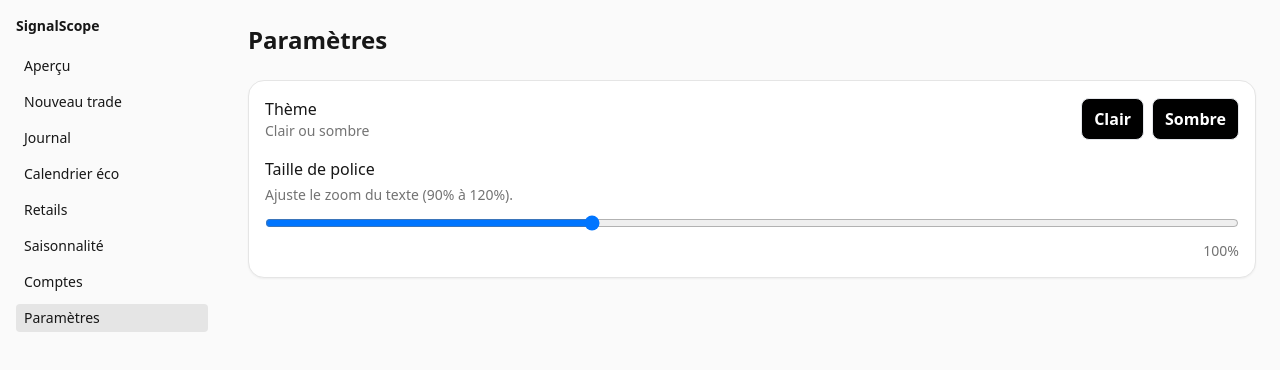
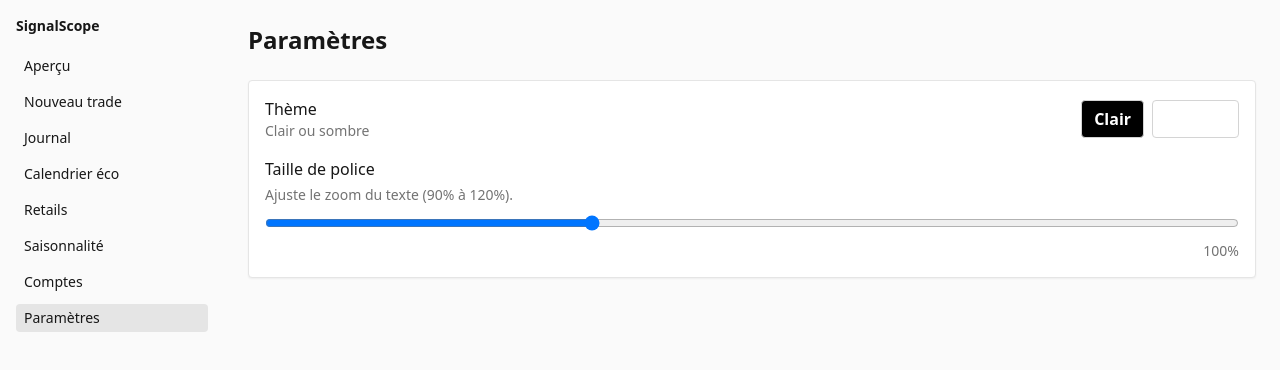
Before and after one commit to 13artcolor-png/Signalscope, a Next.js app: page /settings in a window 1280 px wide. Shown: the top 370 px of the page. Built offline with nearby package versions, Linux system fonts and the light colour scheme.

Commit message:
Update globals.css

```diff
--- a/app/globals.css
+++ b/app/globals.css
@@ -5,3 +5,20 @@
 .card { @apply rounded-2xl border border-neutral-200 bg-white shadow-sm; }
 .btn { @apply inline-flex items-center justify-center rounded-lg px-3 py-2 font-semibold border bg-black text-white; }
 .btn-outline { @apply inline-flex items-center justify-center rounded-lg px-3 py-2 font-semibold border border-neutral-300 bg-white; }
+:root {
+  --app-font-scale: 100%;
+}
+
+/* taille base pilotée par la variable */
+html {
+  font-size: var(--app-font-scale);
+}
+
+/* exemples d’utilitaires (tu en as peut-être déjà) */
+.btn { @apply px-3 py-1.5 rounded border border-neutral-300 dark:border-neutral-700; }
+.btn-primary { @apply bg-black text-white dark:bg-white dark:text-black; }
+.btn-ghost { @apply bg-transparent hover:bg-neutral-100 dark:hover:bg-neutral-800; }
+
+.input { @apply w-full rounded border border-neutral-300 dark:border-neutral-700 bg-white dark:bg-neutral-900 px-3 py-2; }
+.label { @apply block text-xs mb-1 text-neutral-600 dark:text-neutral-400; }
+.card { @apply rounded border border-neutral-200 dark:border-neutral-800 bg-white dark:bg-neutral-900; }
```
